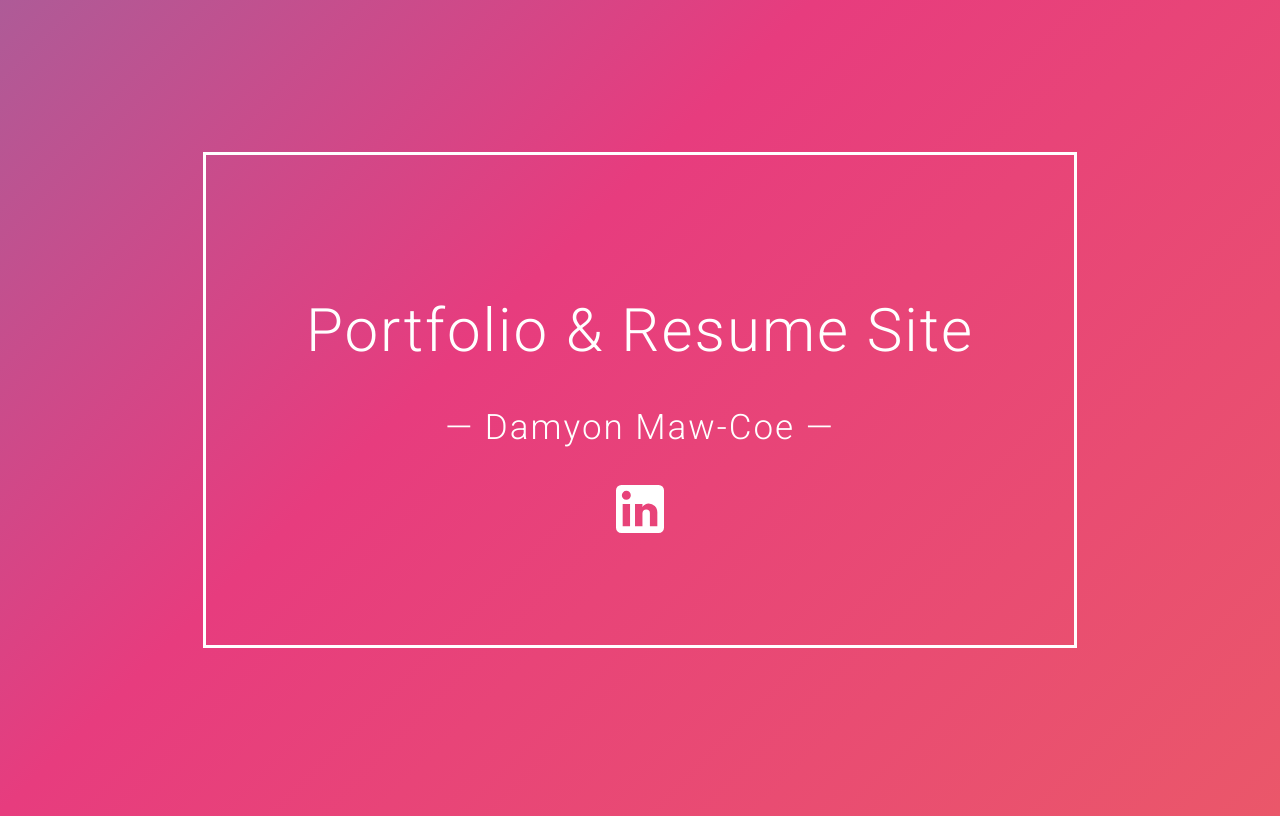
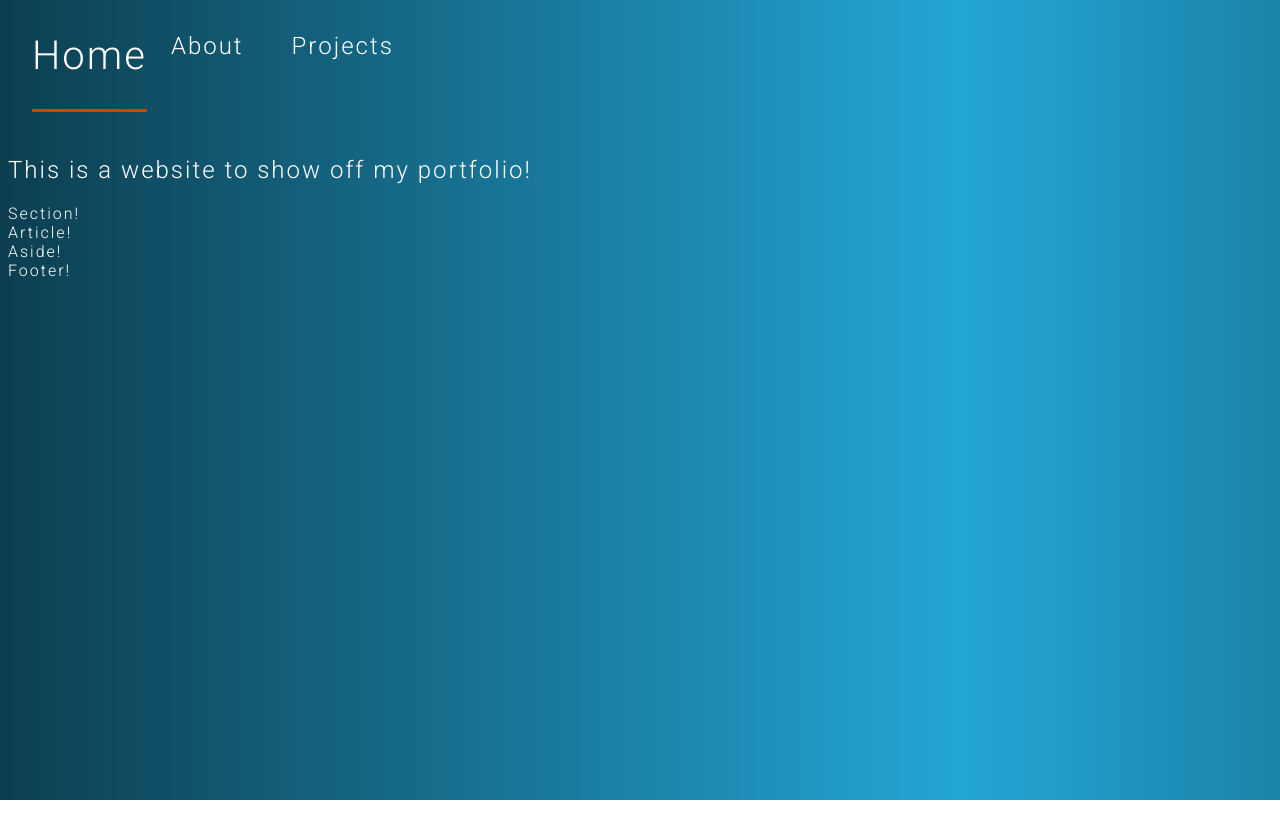
Before and after one commit to dmmawcoe/portfolio, a website: page index.html in a window 1280 px wide. Drawn offline with Linux system fonts and the light colour scheme.

Commit message:
Changed to SCSS amongst other stuff

```diff
--- a/index.html
+++ b/index.html
@@ -6,7 +6,7 @@
         <meta name="viewport" content="width=device-width, initial-scale=1.0" />
         <title>Damyon's Personal Website</title>
         <link rel="icon" type="image/x-icon" href="oshawott.png" />
-        <link rel="stylesheet" href="./app.css" />
+        <link rel="stylesheet" href="./styles/app.css" />
 
         <link rel="preconnect" href="https://fonts.googleapis.com" />
         <link rel="preconnect" href="https://fonts.gstatic.com" crossorigin />
@@ -16,17 +16,38 @@
         />
     </head>
     <body>
-        <div>
-            <h1>Portfolio & Resume Site</h1>
-            <h2>— Damyon Maw-Coe —</h2>
-            <a href="https://www.linkedin.com/in/damyonmc/" target="_blank">
-                <svg style="width: 64px; height: 64px" viewBox="0 0 24 24">
-                    <path
-                        fill="currentColor"
-                        d="M19 3A2 2 0 0 1 21 5V19A2 2 0 0 1 19 21H5A2 2 0 0 1 3 19V5A2 2 0 0 1 5 3H19M18.5 18.5V13.2A3.26 3.26 0 0 0 15.24 9.94C14.39 9.94 13.4 10.46 12.92 11.24V10.13H10.13V18.5H12.92V13.57C12.92 12.8 13.54 12.17 14.31 12.17A1.4 1.4 0 0 1 15.71 13.57V18.5H18.5M6.88 8.56A1.68 1.68 0 0 0 8.56 6.88C8.56 5.95 7.81 5.19 6.88 5.19A1.69 1.69 0 0 0 5.19 6.88C5.19 7.81 5.95 8.56 6.88 8.56M8.27 18.5V10.13H5.5V18.5H8.27Z"
-                    />
-                </svg>
-            </a>
+        <!-- Come back to this, put regular nav in place first -->
+        <!-- <a class="fab" href="">
+            <svg style="width: 40px; height: 40px" viewBox="0 0 24 24">
+                <path
+                    fill="currentColor"
+                    d="M3,6H21V8H3V6M3,11H21V13H3V11M3,16H21V18H3V16Z"
+                />
+            </svg>
+        </a> -->
+
+        <div class="topnav">
+            <h1>Home</h1>
+            <a href="./about.html">About</a>
+            <a href="">Projects</a>
         </div>
+
+        <header>
+            <h2>This is a website to show off my portfolio!</h2>
+        </header>
+
+        <section>
+            Section!
+            <!-- <iframe
+                style="border: 1px solid rgba(0, 0, 0, 0.1)"
+                width="800"
+                height="450"
+                src="https://www.figma.com/embed?embed_host=share&url=https%3A%2F%2Fwww.figma.com%2Ffile%2FiTsZEMfcH2pU5zQvfn3Tne%2FAEAEvents-Mobile%3Ft%3DXaRGfc3kzbgYB4Hx-1"
+                allowfullscreen
+            /> -->
+        </section>
+        <article>Article!</article>
+        <aside>Aside!</aside>
+        <footer>Footer!</footer>
     </body>
 </html>
--- /dev/null
+++ b/styles/style.scss
@@ -0,0 +1,62 @@
+* {
+    color: white;
+    font-family: 'Roboto', Helvetica, sans-serif;
+    font-weight: 300;
+    letter-spacing: 2px;
+    overflow: hidden;
+}
+
+body {
+    background: linear-gradient(90deg, #0c3e50, #23a6d5, #0c3e50);
+    background-size: 150% 100%;
+}
+
+.topnav {
+    padding: 1.5rem 1.5rem;
+    display: flex;
+    height: 5rem;
+
+    h1 {
+        margin: 0;
+        font-size: 40px;
+        float: left;
+        border-bottom: 3px solid #d74100;
+    }
+
+    a {
+        font-size: 24px;
+        text-align: center;
+        margin: 0 1.5rem 0 1.5rem;
+        text-decoration: none;
+        border-bottom: 3px solid transparent;
+    }
+
+    a::after {
+        content: '';
+        display: flex;
+        transform: scaleX(0);
+        padding: 0.5rem 0.5rem;
+        border-bottom: 3px solid white;
+        transition: transform 0.3s ease;
+        transform-origin: left;
+    }
+
+    a:hover::after {
+        transform: scaleX(1);
+    }
+}
+
+.fab {
+    border-radius: 50%;
+    background-color: transparent;
+    border: 1px solid #ffffff9c;
+    display: flex;
+    justify-content: center;
+    align-items: center;
+    width: 85px;
+    height: 85px;
+    font-weight: bold;
+    color: #fff;
+    position: absolute;
+    transform: translate(90vw, 5vh);
+}
```
Also changed, not shown: about.html (added, +26 -0 lines), package.json (added, +8 -0 lines), app.css (deleted), styles/app.css (added).
